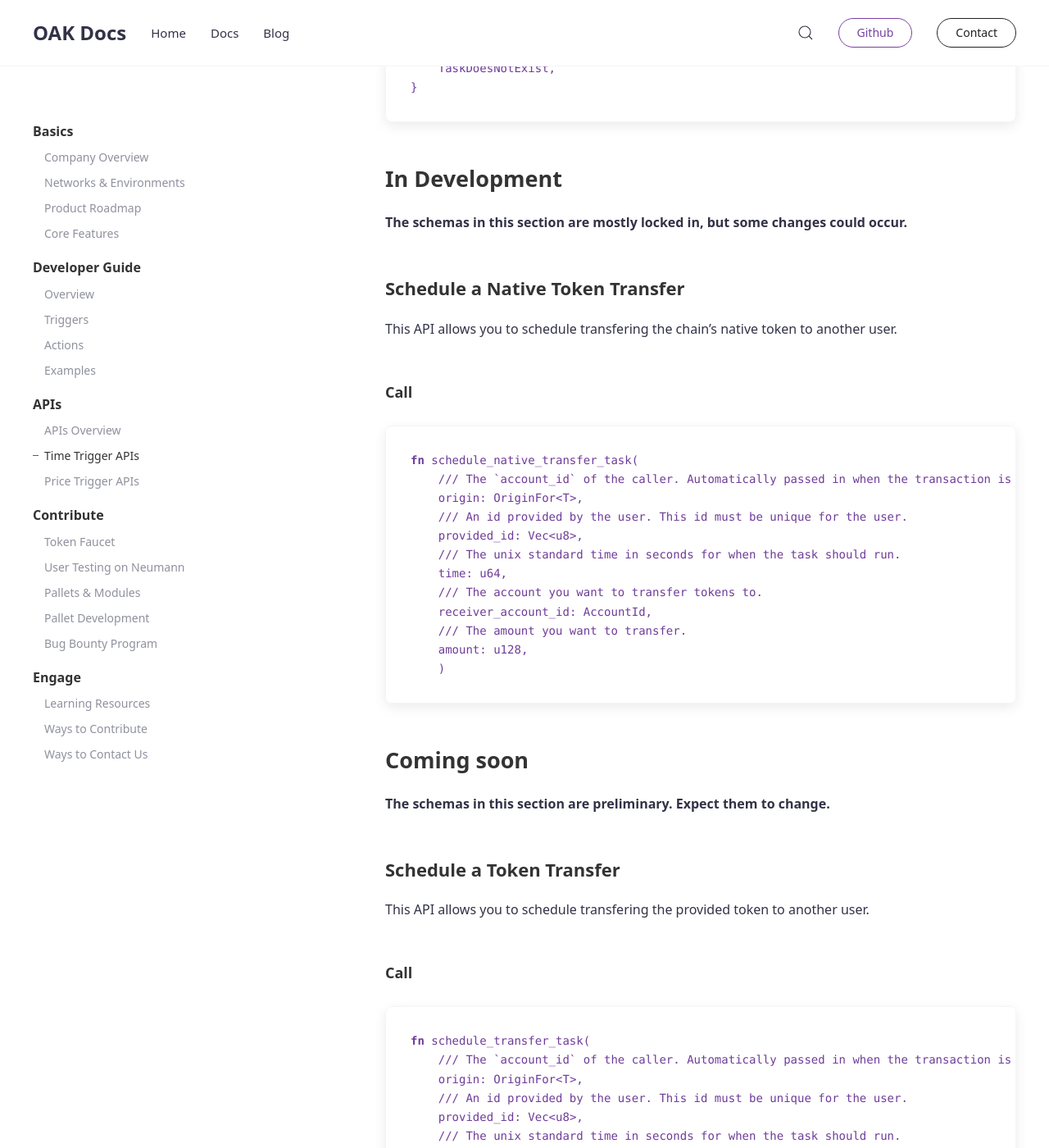
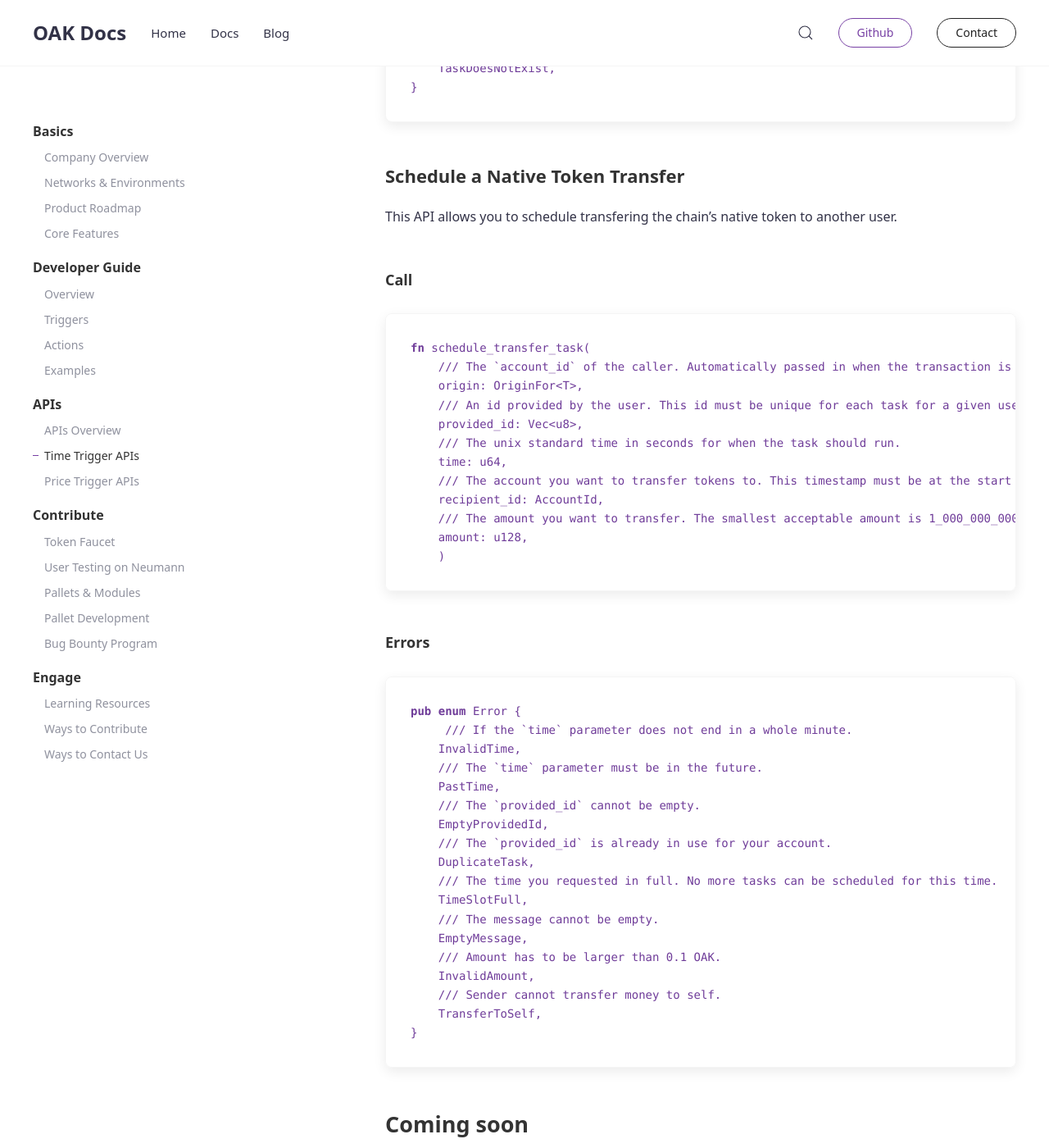
Before and after one commit to AvaProtocol/OAK-docs, a Jekyll site: the page built from _docs/automation-time-apis.md, in a window 1280 px wide and 1400 px high, scrolled down 2311 px. Shown: the whole window at 82% size. Built offline with Jekyll 4.4.1, drawn with Linux system fonts in a browser that asks for light colours; some of the changed text lies outside the part shown.

Commit message:
adjusted the schedule_native_transfer_task functionality

````diff
--- a/_docs/automation-time-apis.md
+++ b/_docs/automation-time-apis.md
@@ -19,7 +19,7 @@ This API allows you to schedule firing an event on the chain with a custom messa
 fn schedule_notify_task(
     /// The `account_id` of the caller. Automatically passed in when the transaction is signed.
     origin: OriginFor<T>,
-    /// An id provided by the user. This id must be unique for the user.
+    /// An id provided by the user. This id must be unique for each task for a given user.
     provided_id: Vec<u8>,
     /// The unix standard time in seconds for when the task should run.
     time: u64,
@@ -75,29 +75,46 @@ pub enum Error {
 }
 ```
 
-## In Development
-
-**The schemas in this section are mostly locked in, but some changes could occur.**
-
 ### Schedule a Native Token Transfer
 This API allows you to schedule transfering the chain's native token to another user.
 
 #### Call
 ```rust
-fn schedule_native_transfer_task(
+fn schedule_transfer_task(
     /// The `account_id` of the caller. Automatically passed in when the transaction is signed.
     origin: OriginFor<T>,
-    /// An id provided by the user. This id must be unique for the user.
+    /// An id provided by the user. This id must be unique for each task for a given user.
     provided_id: Vec<u8>,
     /// The unix standard time in seconds for when the task should run.
     time: u64,
-    /// The account you want to transfer tokens to.
-    receiver_account_id: AccountId,
-    /// The amount you want to transfer.
+    /// The account you want to transfer tokens to. This timestamp must be at the start of any minute.
+    recipient_id: AccountId,
+    /// The amount you want to transfer. The smallest acceptable amount is 1_000_000_000, which is equivalent to 0.1 NEU.
     amount: u128,
     )
 ```
 
+#### Errors
+```rust
+pub enum Error {
+     /// If the `time` parameter does not end in a whole minute.
+    InvalidTime,
+    /// The `time` parameter must be in the future.
+    PastTime,
+    /// The `provided_id` cannot be empty.
+    EmptyProvidedId,
+    /// The `provided_id` is already in use for your account.
+    DuplicateTask,
+    /// The time you requested in full. No more tasks can be scheduled for this time.
+    TimeSlotFull,
+    /// The message cannot be empty.
+	EmptyMessage,
+    /// Amount has to be larger than 0.1 OAK.
+    InvalidAmount,
+    /// Sender cannot transfer money to self.
+    TransferToSelf,
+}
+```
 
 ## Coming soon
 
````
